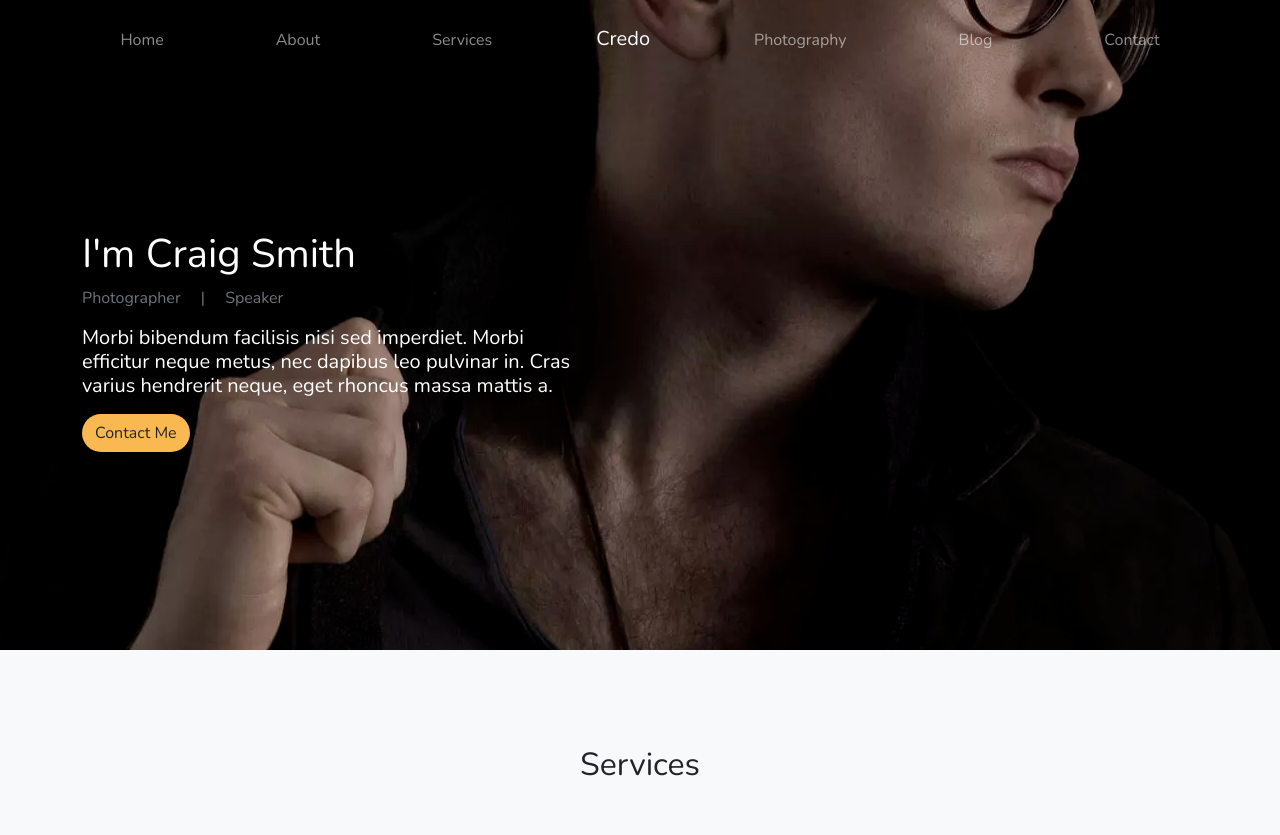
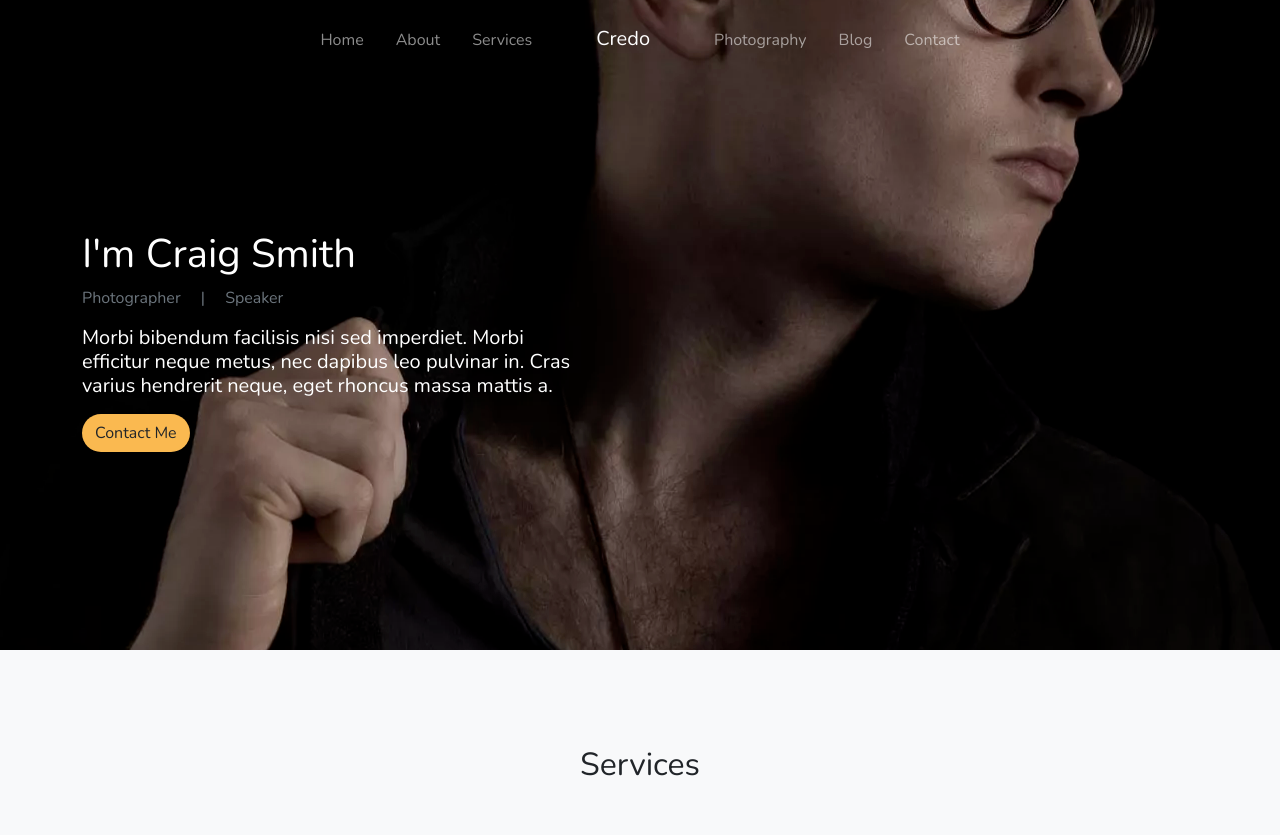
Before and after one commit to SibghatUllah-Devsinc/UI-Project, a plain HTML site: page index.html in a window 1280 px wide. Shown: the top 835 px of the page. Drawn offline with nearby package versions, Linux system fonts and the light colour scheme.

Commit message:
third commit

```diff
--- a/index.html
+++ b/index.html
@@ -30,22 +30,23 @@
         <div class="container-fluid">
           <div
             class="collapse navbar-collapse text-end pt-2 elements"
+            id="navbarSupportedContent"
           >
-            <ul class="navbar-nav ms-auto flex-nowrap">
-              <li class="nav-link mx-5">Home</li>
-              <li class="nav-link mx-5">About</li>
-              <li class="nav-link mx-5">Services</li>
+            <ul class="navbar-nav ms-auto">
+              <li class="nav-link mx-2">Home</li>
+              <li class="nav-link mx-2">About</li>
+              <li class="nav-link mx-2">Services</li>
             </ul>
           </div>
           <h1><a class="navbar-brand mx-5" href="#">Credo</a></h1>
           <div
-            class="collapse navbar-collapse  text-start pt-2"
+            class="collapse navbar-collapse text-start pt-2"
             id="navbarSupportedContent"
           >
-            <ul class="navbar-nav me-auto">
-              <li class="nav-link mx-5">Photography</li>
-              <li class="nav-link mx-5">Blog</li>
-              <li class="nav-link mx-5">Contact</li>
+            <ul class="navbar-nav me-auto ">
+              <li class="nav-link mx-2">Photography</li>
+              <li class="nav-link mx-2">Blog</li>
+              <li class="nav-link mx-2">Contact</li>
             </ul>
           </div>
           <button
--- a/style.css
+++ b/style.css
@@ -45,10 +45,11 @@ overflow: visible;
 .input-area::-webkit-input-placeholder {
   color: white;
 }
-@media (max-width: 900px) {
+@media (max-width: 990px) {
     .background-img{
       transform: translate(-70%, -48%); }
       .navbar>.container-fluid{
         justify-content:center;
         padding: auto 50px;
-       }}
+       }
+      }
```
